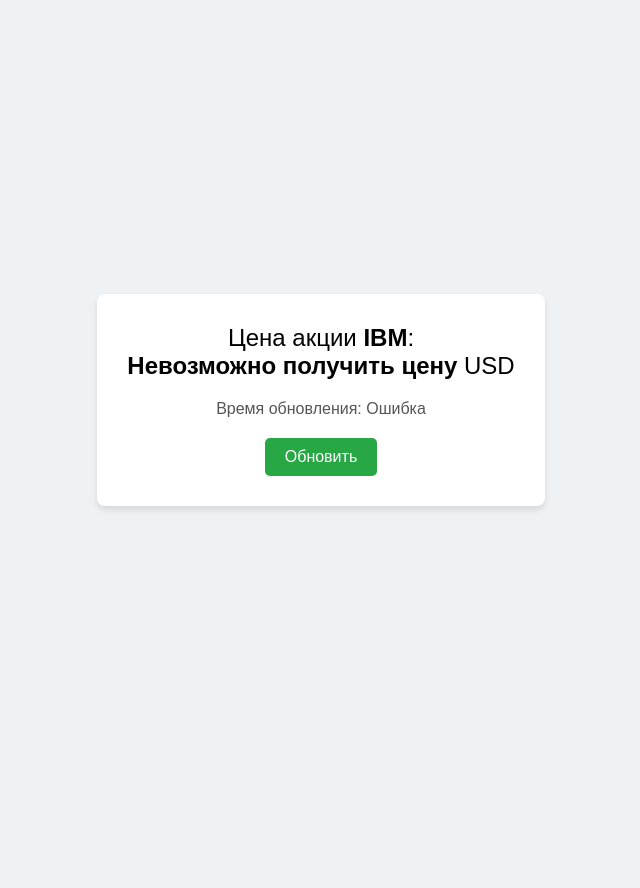
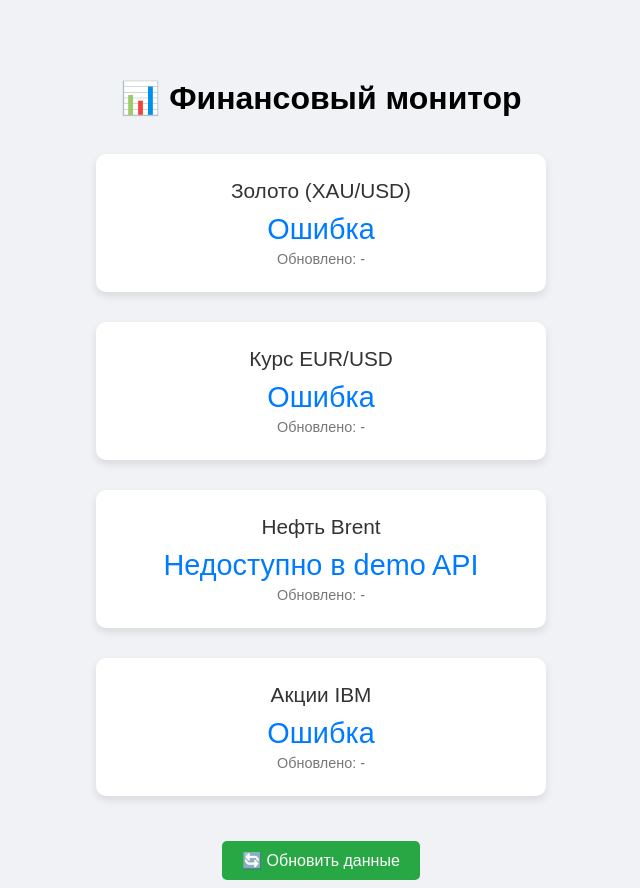
Before and after one commit to RoKols2017/VD08, a Flask app: page / in a window 1280 px wide. Shown: the whole page, without its empty margins (319-959 px from the left). Before the commit the page ends 510 px from the top, so only its background shows below. Run offline with Flask 3, Linux system fonts and the light colour scheme; data that the repository does not hold is empty.

Commit message:
IBM, XAU/USD, EUR/USD

```diff
--- a/app.py
+++ b/app.py
@@ -2,31 +2,53 @@
 import requests
 
 app = Flask(__name__)
+API_KEY = 'demo'
 
-API_KEY = 'demo'  # ⚠️ замените на свой ключ, если нужно
-SYMBOL = 'IBM'
-API_URL = f'https://www.alphavantage.co/query?function=TIME_SERIES_INTRADAY&symbol={SYMBOL}&interval=5min&apikey={API_KEY}'
+def get_exchange_rate(from_currency, to_currency):
+    url = f"https://www.alphavantage.co/query?function=CURRENCY_EXCHANGE_RATE&from_currency={from_currency}&to_currency={to_currency}&apikey={API_KEY}"
+    try:
+        r = requests.get(url)
+        data = r.json()
+        rate_info = data["Realtime Currency Exchange Rate"]
+        rate = rate_info["5. Exchange Rate"]
+        time = rate_info["6. Last Refreshed"]
+        return float(rate), time
+    except Exception:
+        return None, None
+
+def get_ibm_stock_price():
+    url = f'https://www.alphavantage.co/query?function=TIME_SERIES_INTRADAY&symbol=IBM&interval=5min&apikey={API_KEY}'
+    try:
+        r = requests.get(url)
+        data = r.json()
+        time_series = data.get("Time Series (5min)", {})
+        if not time_series:
+            raise ValueError("Нет данных")
+        latest_time = sorted(time_series.keys())[-1]
+        latest_data = time_series[latest_time]
+        price = latest_data["1. open"]
+        return float(price), latest_time
+    except Exception:
+        return None, None
 
 @app.route('/')
-def home():
-    try:
-        response = requests.get(API_URL)
-        response.raise_for_status()
-        data = response.json()
+def index():
+    gold_price, gold_time = get_exchange_rate("XAU", "USD")
+    eur_usd, eur_time = get_exchange_rate("EUR", "USD")
+    ibm_price, ibm_time = get_ibm_stock_price()
 
-        time_series = data.get("Time Series (5min)", {})
-        if not time_series:
-            raise ValueError("Нет данных о ценах")
+    brent_price = "Недоступно в demo API"
+    brent_time = "-"
 
-        latest_timestamp = sorted(time_series.keys())[-1]
-        latest_data = time_series[latest_timestamp]
-        price = latest_data.get("1. open", "Неизвестно")
-
-    except Exception as e:
-        latest_timestamp = "Ошибка"
-        price = "Невозможно получить цену"
-
-    return render_template('index.html', symbol=SYMBOL, time=latest_timestamp, price=price)
+    return render_template("index.html",
+                           gold_price=gold_price,
+                           gold_time=gold_time,
+                           eur_usd=eur_usd,
+                           eur_time=eur_time,
+                           brent_price=brent_price,
+                           brent_time=brent_time,
+                           ibm_price=ibm_price,
+                           ibm_time=ibm_time)
 
 if __name__ == '__main__':
     app.run(debug=True)
--- a/templates/index.html
+++ b/templates/index.html
@@ -2,42 +2,49 @@
 <html lang="ru">
 <head>
     <meta charset="UTF-8">
-    <title>Котировки акций</title>
+    <title>Финансовый монитор</title>
     <style>
         body {
             font-family: Arial, sans-serif;
-            background-color: #eef2f5;
+            background-color: #f0f2f5;
             display: flex;
             flex-direction: column;
             align-items: center;
             justify-content: center;
-            height: 100vh;
-            margin: 0;
+            padding-top: 50px;
         }
-        .stock-box {
-            background: white;
-            padding: 30px;
-            border-radius: 8px;
-            box-shadow: 0 4px 6px rgba(0,0,0,0.1);
-            max-width: 500px;
+        .card {
+            background-color: white;
+            padding: 25px;
+            margin: 15px;
+            border-radius: 10px;
+            box-shadow: 0 4px 8px rgba(0,0,0,0.1);
+            width: 400px;
             text-align: center;
         }
-        .stock-info {
-            font-size: 1.5em;
-            margin-bottom: 20px;
+        .label {
+            font-size: 1.3em;
+            margin-bottom: 10px;
+            color: #333;
+        }
+        .value {
+            font-size: 1.8em;
+            margin-bottom: 5px;
+            color: #007bff;
         }
         .time {
-            color: #555;
+            font-size: 0.9em;
+            color: #777;
         }
         .refresh-btn {
-            margin-top: 20px;
+            margin-top: 30px;
             padding: 10px 20px;
+            font-size: 1em;
             background-color: #28a745;
-            color: white;
             border: none;
             border-radius: 5px;
+            color: white;
             cursor: pointer;
-            font-size: 1em;
         }
         .refresh-btn:hover {
             background-color: #218838;
@@ -45,15 +52,34 @@
     </style>
 </head>
 <body>
-    <div class="stock-box">
-        <div class="stock-info">
-            Цена акции <strong>{{ symbol }}</strong>: <br>
-            <strong>{{ price }}</strong> USD
-        </div>
-        <div class="time">Время обновления: {{ time }}</div>
-        <form method="get" action="/">
-            <button class="refresh-btn" type="submit">Обновить</button>
-        </form>
+    <h1>📊 Финансовый монитор</h1>
+
+    <div class="card">
+        <div class="label">Золото (XAU/USD)</div>
+        <div class="value">{{ gold_price if gold_price else "Ошибка" }}</div>
+        <div class="time">Обновлено: {{ gold_time if gold_time else "-" }}</div>
     </div>
+
+    <div class="card">
+        <div class="label">Курс EUR/USD</div>
+        <div class="value">{{ eur_usd if eur_usd else "Ошибка" }}</div>
+        <div class="time">Обновлено: {{ eur_time if eur_time else "-" }}</div>
+    </div>
+
+    <div class="card">
+        <div class="label">Нефть Brent</div>
+        <div class="value">{{ brent_price }}</div>
+        <div class="time">Обновлено: {{ brent_time }}</div>
+    </div>
+
+    <div class="card">
+        <div class="label">Акции IBM</div>
+        <div class="value">{{ ibm_price if ibm_price else "Ошибка" }}</div>
+        <div class="time">Обновлено: {{ ibm_time if ibm_time else "-" }}</div>
+    </div>
+
+    <form method="get" action="/">
+        <button class="refresh-btn">🔄 Обновить данные</button>
+    </form>
 </body>
 </html>
```
